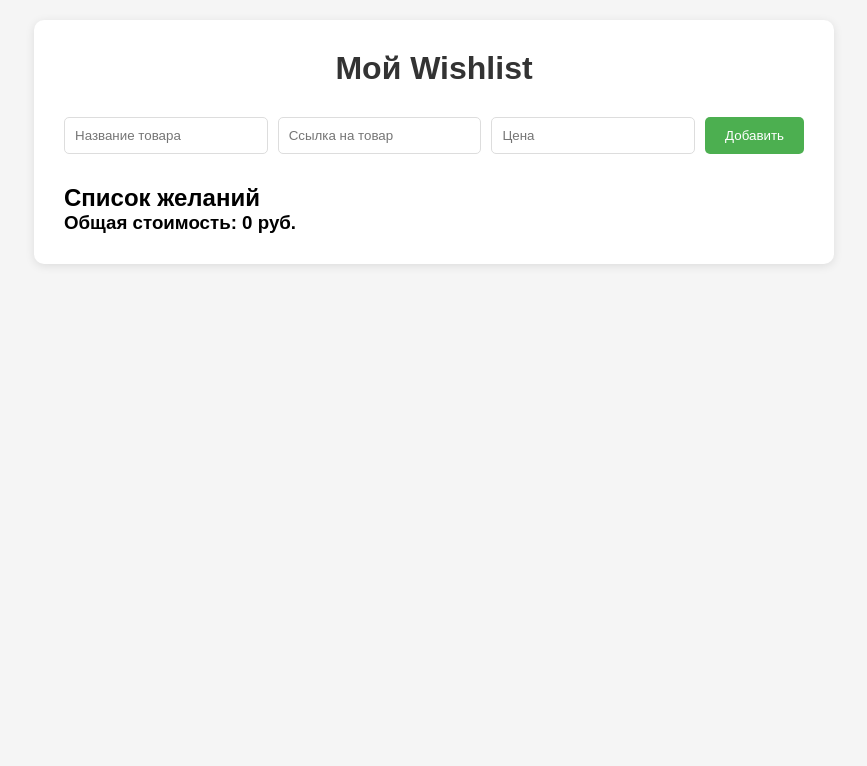
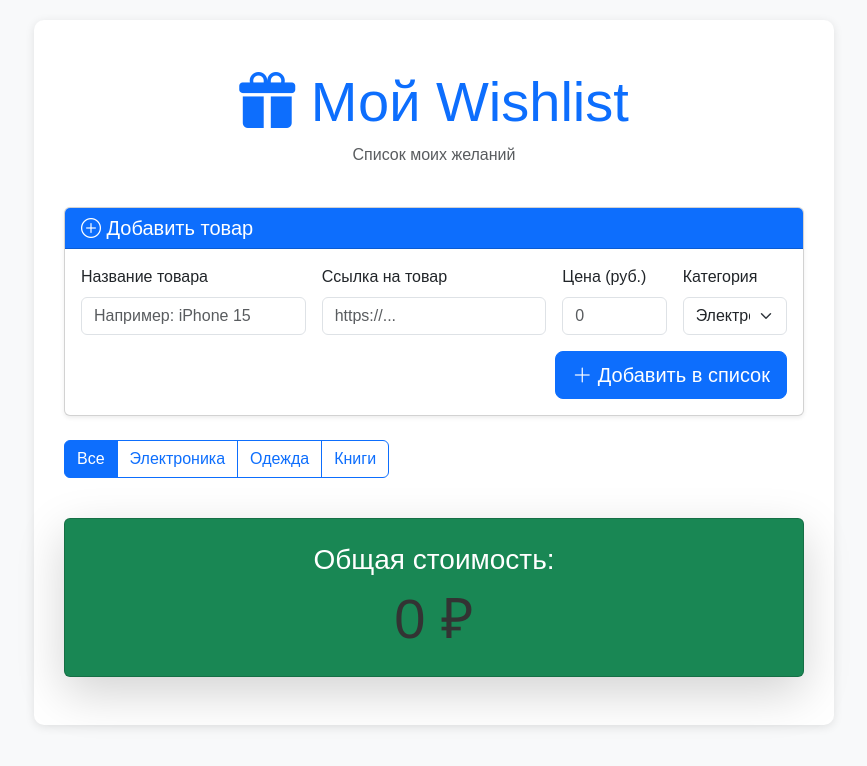
Before and after one commit to Zxat18/wishlist-project, a plain HTML site: page index.html in a window 1280 px wide. Shown: the whole page, without its empty margins (206-1073 px from the left). Drawn offline with nearby package versions, Linux system fonts and the light colour scheme.

Commit message:
Update index.html
Обновлен файл

```diff
--- a/index.html
+++ b/index.html
@@ -3,33 +3,110 @@
 <head>
     <meta charset="UTF-8">
     <meta name="viewport" content="width=device-width, initial-scale=1.0">
-    <title>Список желаний</title>
+    <title>Мой Wishlist</title>
+
+    <!-- Bootstrap CSS -->
+    <link href="https://cdn.jsdelivr.net/npm/bootstrap@5.3.0/dist/css/bootstrap.min.css" rel="stylesheet">
+
+    <!-- Bootstrap Icons -->
+    <link rel="stylesheet" href="https://cdn.jsdelivr.net/npm/bootstrap-icons@1.10.0/font/bootstrap-icons.css">
+
+    <!-- Наши стили -->
     <link rel="stylesheet" href="style.css">
 </head>
-<body>
-    <div class="container">
-        <h1>Мой Wishlist</h1>
-
-        <!-- Форма для добавления товара -->
-        <div class="add-item-form">
-            <input type="text" id="itemName" placeholder="Название товара">
-            <input type="url" id="itemLink" placeholder="Ссылка на товар">
-            <input type="number" id="itemPrice" placeholder="Цена" step="0.01">
-            <button id="addBtn">Добавить</button>
+<body class="bg-light">
+    <div class="container py-5">
+        <!-- Заголовок -->
+        <div class="row mb-4">
+            <div class="col-12 text-center">
+                <h1 class="display-4 text-primary mb-2">
+                    <i class="bi bi-gift-fill"></i> Мой Wishlist
+                </h1>
+                <p class="text-muted">Список моих желаний</p>
+            </div>
         </div>
 
-        <!-- Сюда будут добавляться товары -->
-        <div class="wishlist">
-            <h2>Список желаний</h2>
-            <ul id="wishlistItems"></ul>
+        <!-- Форма добавления -->
+        <div class="row mb-4">
+            <div class="col-12">
+                <div class="card shadow-sm">
+                    <div class="card-header bg-primary text-white">
+                        <h5 class="mb-0"><i class="bi bi-plus-circle"></i> Добавить товар</h5>
+                    </div>
+                    <div class="card-body">
+                        <form id="addItemForm">
+                            <div class="row g-3">
+                                <div class="col-md-4">
+                                    <label class="form-label">Название товара</label>
+                                    <input type="text" class="form-control" id="itemName" placeholder="Например: iPhone 15" required>
+                                </div>
+                                <div class="col-md-4">
+                                    <label class="form-label">Ссылка на товар</label>
+                                    <input type="url" class="form-control" id="itemLink" placeholder="https://..." required>
+                                </div>
+                                <div class="col-md-2">
+                                    <label class="form-label">Цена (руб.)</label>
+                                    <input type="number" class="form-control" id="itemPrice" placeholder="0" step="0.01" min="0" required>
+                                </div>
+                                <div class="col-md-2">
+                                    <label class="form-label">Категория</label>
+                                    <select class="form-select" id="itemCategory">
+                                        <option value="electronics">Электроника</option>
+                                        <option value="clothes">Одежда</option>
+                                        <option value="books">Книги</option>
+                                        <option value="other">Другое</option>
+                                    </select>
+                                </div>
+                            </div>
+                            <div class="row mt-3">
+                                <div class="col-12 text-end">
+                                    <button type="submit" class="btn btn-primary btn-lg">
+                                        <i class="bi bi-plus-lg"></i> Добавить в список
+                                    </button>
+                                </div>
+                            </div>
+                        </form>
+                    </div>
+                </div>
+            </div>
         </div>
 
-        <!-- Общая сумма -->
-        <div class="total">
-            <h3>Общая стоимость: <span id="totalPrice">0</span> руб.</h3>
+        <!-- Фильтры -->
+        <div class="row mb-3">
+            <div class="col-12">
+                <div class="btn-group" role="group">
+                    <button type="button" class="btn btn-outline-primary active" onclick="filterItems('all')">Все</button>
+                    <button type="button" class="btn btn-outline-primary" onclick="filterItems('electronics')">Электроника</button>
+                    <button type="button" class="btn btn-outline-primary" onclick="filterItems('clothes')">Одежда</button>
+                    <button type="button" class="btn btn-outline-primary" onclick="filterItems('books')">Книги</button>
+                </div>
+            </div>
+        </div>
+
+        <!-- Список товаров -->
+        <div class="row" id="wishlistContainer">
+            <div class="col-12" id="wishlistItems">
+                <!-- Сюда будут добавляться карточки товаров -->
+            </div>
+        </div>
+
+        <!-- Итоговая сумма -->
+        <div class="row mt-4">
+            <div class="col-12">
+                <div class="card bg-success text-white shadow-lg">
+                    <div class="card-body text-center py-4">
+                        <h3 class="mb-2">Общая стоимость:</h3>
+                        <h1 class="display-4 mb-0" id="totalPrice">0 ₽</h1>
+                    </div>
+                </div>
+            </div>
         </div>
     </div>
 
+    <!-- Bootstrap JS -->
+    <script src="https://cdn.jsdelivr.net/npm/bootstrap@5.3.0/dist/js/bootstrap.bundle.min.js"></script>
+
+    <!-- Наш JavaScript -->
     <script src="script.js"></script>
 </body>
 </html>
```
